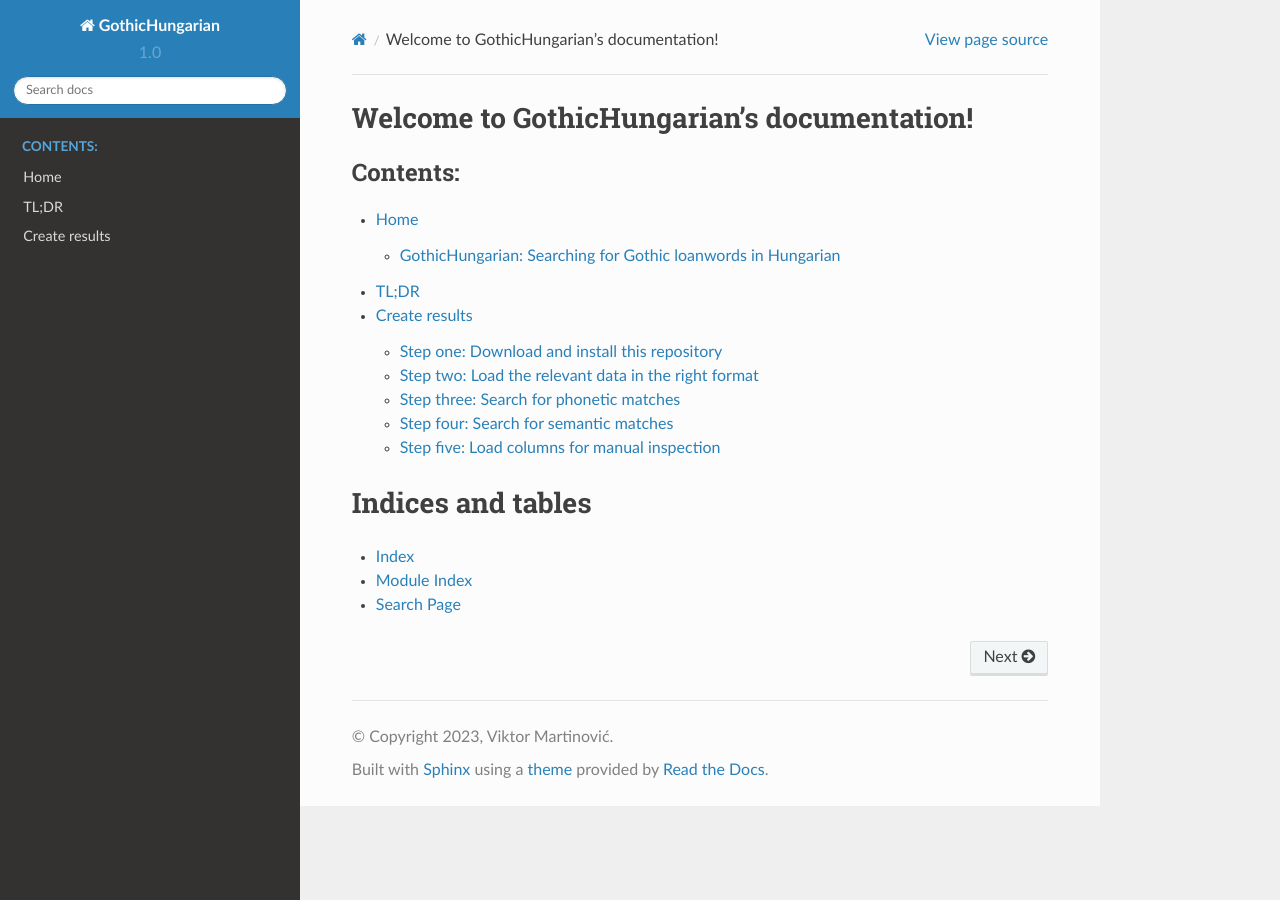
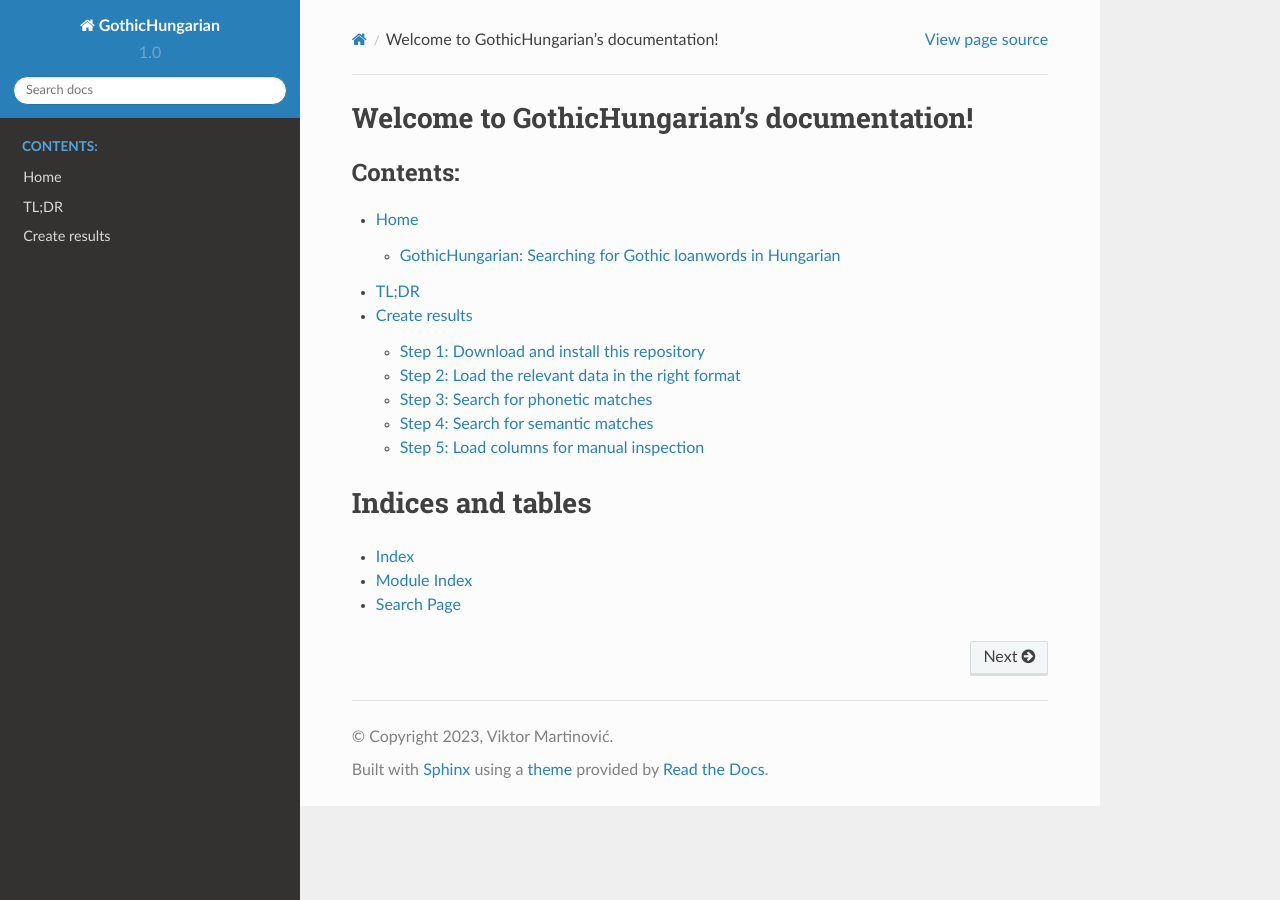
Before and after one commit to LoanDB/GothicHungarian, a Sphinx documentation site: the page built from docs/index.rst, in a window 1280 px wide. Built offline with Sphinx 7.4.7 and the Read the Docs theme 2.0.0, drawn with Linux system fonts in a browser that asks for light colours.

Commit message:
[skip ci] updatedocs

```diff
--- a/docs/workflow.rst
+++ b/docs/workflow.rst
@@ -1,7 +1,7 @@
 Create results
 ~~~~~~~~~~~~~~
 
-Step one: Download and install this repository
+Step 1: Download and install this repository
 ==============================================
 
 Create and activate a virtual environment and clone this repository
@@ -43,19 +43,19 @@ from this particular word-vector model):
 
    python3 -m spacy download de_core_news_lg
 
-To deactivate the virtual environment run
+To deactivate the virtual environment run:
 
 .. code-block:: sh
 
    deactivate
 
-and to remove it run
+and to remove it run:
 
 .. code-block:: sh
 
    rm -r venv
 
-Step two: Load the relevant data in the right format
+Step 2: Load the relevant data in the right format
 ====================================================
 
 From your command-line, run
@@ -67,7 +67,7 @@ From your command-line, run
 .. automodule:: gothuncommands.loadinput
    :members:
 
-Step three: Search for phonetic matches
+Step 3: Search for phonetic matches
 =======================================
 
 From your command-line, run
@@ -79,7 +79,7 @@ From your command-line, run
 .. automodule:: gothuncommands.phonmatch
    :members:
 
-Step four: Search for semantic matches
+Step 4: Search for semantic matches
 ======================================
 
 From your command-line, run
@@ -91,7 +91,7 @@ From your command-line, run
 .. automodule:: gothuncommands.semmatch
    :members:
 
-Step five: Load columns for manual inspection
+Step 5: Load columns for manual inspection
 =============================================
 
 From your command-line, run
```
